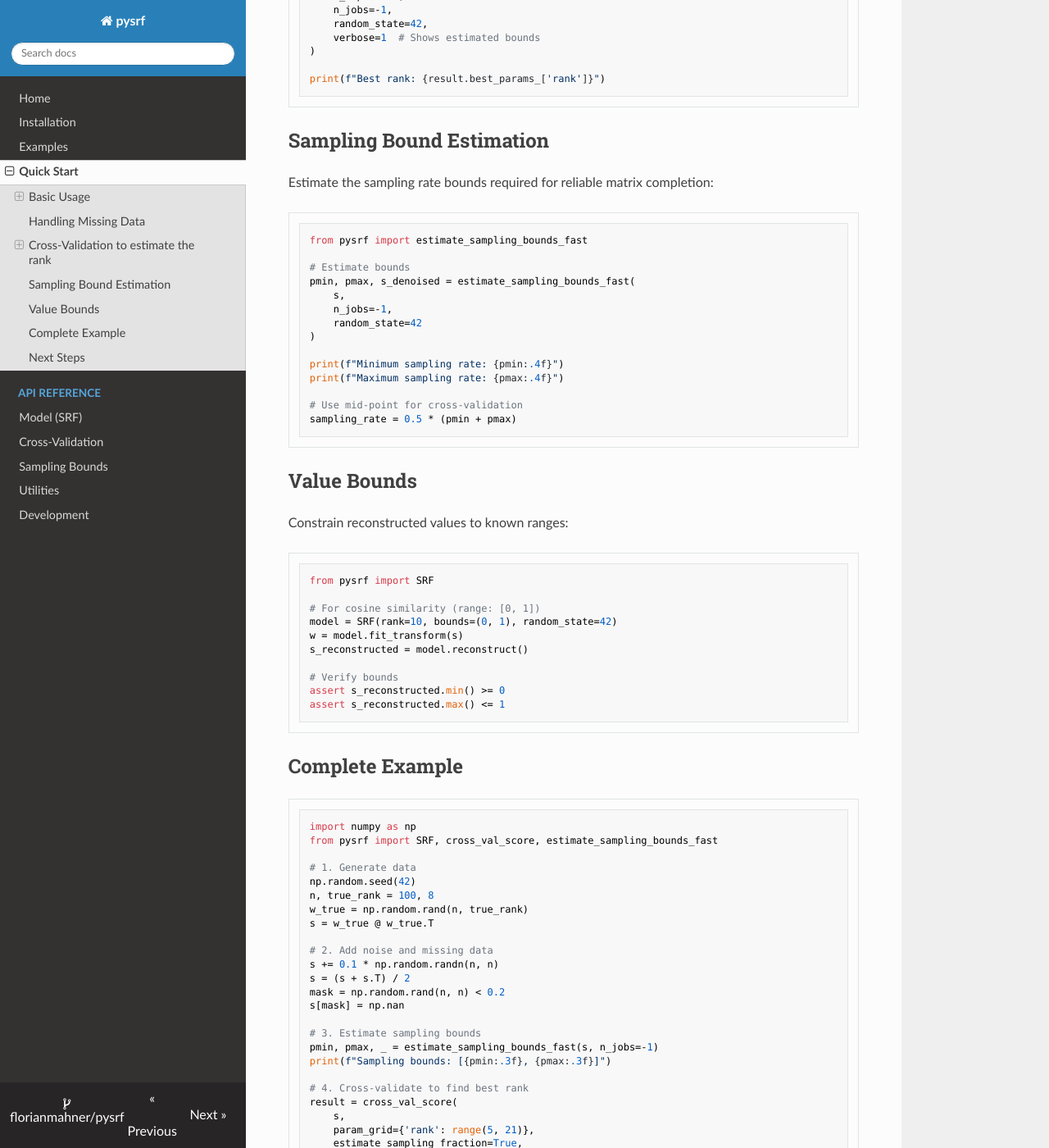
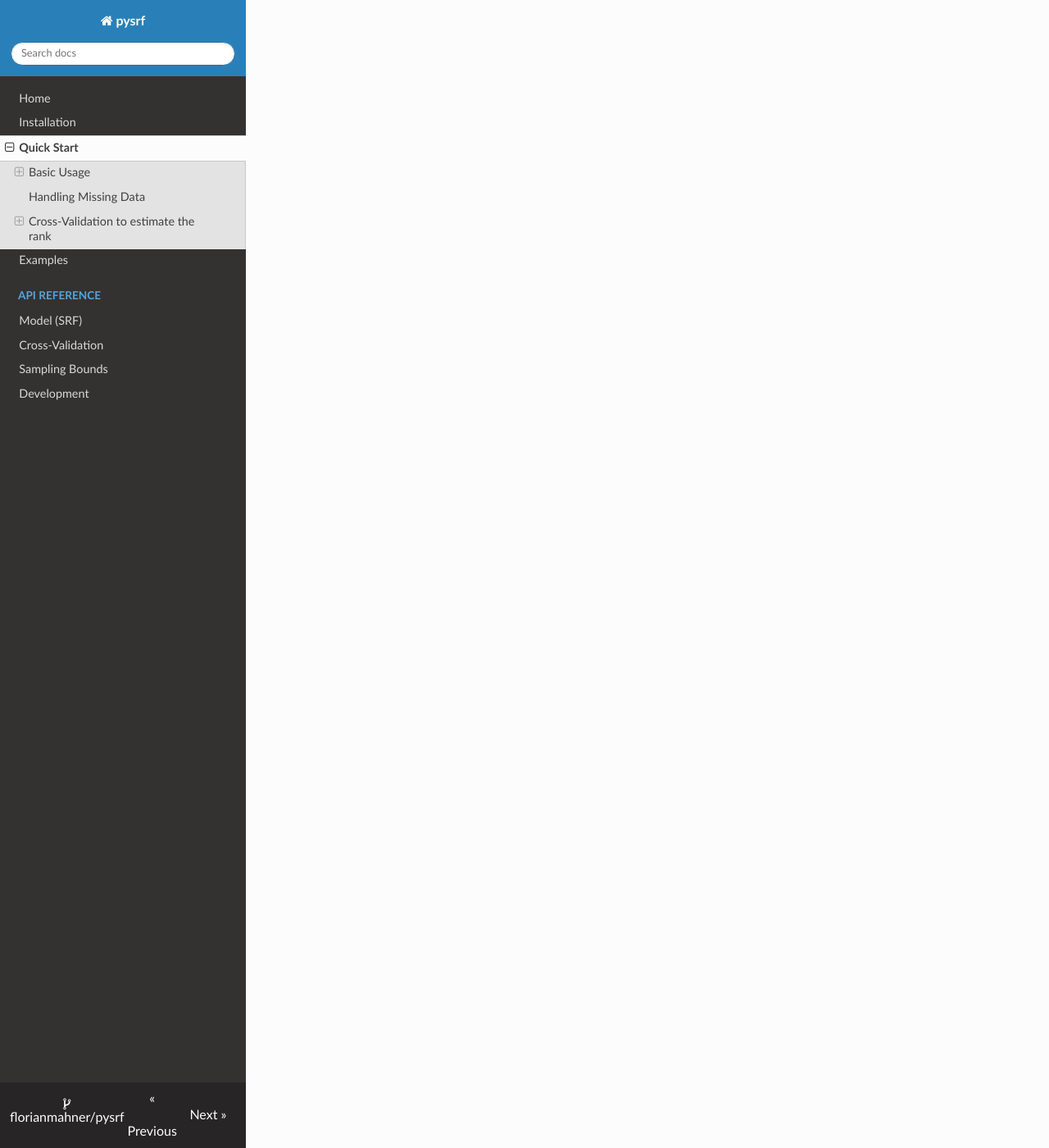
Before and after one commit to florianmahner/pysrf, an MkDocs documentation site: the page built from docs/quickstart.md, in a window 1280 px wide and 1400 px high, scrolled down 1750 px. Shown: the whole window at 82% size. Built offline with MkDocs 1.6.1, drawn with Linux system fonts in a browser that asks for light colours; nearby versions of some CDN libraries; some of the changed text lies outside the part shown.

Commit message:
Update mkdocs

````diff
--- a/docs/quickstart.md
+++ b/docs/quickstart.md
@@ -24,8 +24,6 @@
 score = model.score(s)
 print(f"Reconstruction error: {score:.4f}")
 ```
-
-
 
 
 ## Handling Missing Data
@@ -52,130 +50,12 @@
 ```python
 from pysrf import cross_val_score
 
+s = np.random.rand(100, 100)
+s = (s + s.T) / 2
+
 # Define parameter grid
-param_grid = {
-    'rank': [5, 10, 15, 20],
-    'rho': [2.0, 3.0, 4.0]
-}
-
-# Run cross-validation
-result = cross_val_score(
-    s,
-    param_grid=param_grid,
-    sampling_fraction=0.8,  # 80/20 train/test split
-    n_repeats=5,
-    n_jobs=-1,
-    random_state=42
-)
+cv = cross_val_score(s, param_grid = {'rank': [5, 10, 15, 20]})
 
 print(f"Best parameters: {result.best_params_}")
 print(f"Best score: {result.best_score_:.4f}")
 ```
-
-### Automatic Sampling Fraction Estimation
-
-The optimal sampling fraction can be automatically estimated:
-
-```python
-from pysrf import cross_val_score
-
-# Automatically estimate optimal sampling fraction
-result = cross_val_score(
-    s,
-    param_grid={'rank': [5, 10, 15, 20]},
-    estimate_sampling_fraction=True,  # ✨ New feature!
-    n_repeats=5,
-    n_jobs=-1,
-    random_state=42,
-    verbose=1  # Shows estimated bounds
-)
-
-print(f"Best rank: {result.best_params_['rank']}")
-```
-
-## Sampling Bound Estimation
-
-Estimate the sampling rate bounds required for reliable matrix completion:
-
-```python
-from pysrf import estimate_sampling_bounds_fast
-
-# Estimate bounds
-pmin, pmax, s_denoised = estimate_sampling_bounds_fast(
-    s,
-    n_jobs=-1,
-    random_state=42
-)
-
-print(f"Minimum sampling rate: {pmin:.4f}")
-print(f"Maximum sampling rate: {pmax:.4f}")
-
-# Use mid-point for cross-validation
-sampling_rate = 0.5 * (pmin + pmax)
-```
-
-## Value Bounds
-
-Constrain reconstructed values to known ranges:
-
-```python
-from pysrf import SRF
-
-# For cosine similarity (range: [0, 1])
-model = SRF(rank=10, bounds=(0, 1), random_state=42)
-w = model.fit_transform(s)
-s_reconstructed = model.reconstruct()
-
-# Verify bounds
-assert s_reconstructed.min() >= 0
-assert s_reconstructed.max() <= 1
-```
-
-## Complete Example
-
-```python
-import numpy as np
-from pysrf import SRF, cross_val_score, estimate_sampling_bounds_fast
-
-# 1. Generate data
-np.random.seed(42)
-n, true_rank = 100, 8
-w_true = np.random.rand(n, true_rank)
-s = w_true @ w_true.T
-
-# 2. Add noise and missing data
-s += 0.1 * np.random.randn(n, n)
-s = (s + s.T) / 2
-mask = np.random.rand(n, n) < 0.2
-s[mask] = np.nan
-
-# 3. Estimate sampling bounds
-pmin, pmax, _ = estimate_sampling_bounds_fast(s, n_jobs=-1)
-print(f"Sampling bounds: [{pmin:.3f}, {pmax:.3f}]")
-
-# 4. Cross-validate to find best rank
-result = cross_val_score(
-    s,
-    param_grid={'rank': range(5, 21)},
-    estimate_sampling_fraction=True,
-    n_repeats=3,
-    n_jobs=-1,
-    random_state=42
-)
-best_rank = result.best_params_['rank']
-print(f"Best rank: {best_rank} (true rank: {true_rank})")
-
-# 5. Fit final model
-model = SRF(rank=best_rank, max_outer=20, random_state=42)
-w = model.fit_transform(s)
-s_completed = model.reconstruct()
-
-# 6. Evaluate
-score = model.score(s)
-print(f"Reconstruction error: {score:.4f}")
-```
-
-## Next Steps
-
-- Check the [API Reference](api/model.md) for detailed parameter descriptions
-- See [Development](development.md) for contributing guidelines
--- a/mkdocs.yml
+++ b/mkdocs.yml
@@ -44,11 +44,10 @@
 nav:
   - Home: index.md
   - Installation: installation.md
+  - Quick Start: quickstart.md
   - Examples: examples.md
-  - Quick Start: quickstart.md
   - API Reference:
     - Model (SRF): api/model.md
     - Cross-Validation: api/cross_validation.md
     - Sampling Bounds: api/bounds.md
-    - Utilities: api/utils.md
   - Development: development.md
````
Also changed, not shown: other parts of docs/quickstart.md (+1 -1 lines).
